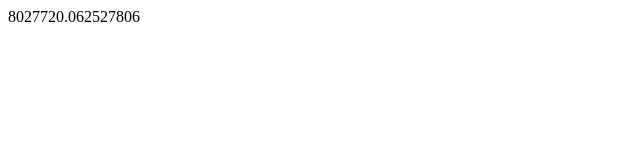
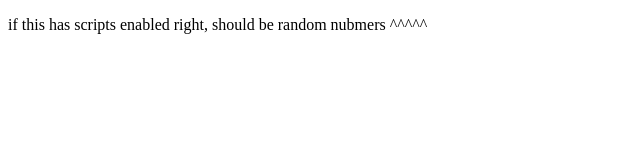
Before and after one commit to 1-1-1-1-1-1/1-1-1-1-1-1.github.io, a plain HTML site: page index.html in a window 1280 px wide. Shown: the whole page, without its empty margins (0-640 px from the left). Drawn offline with Linux system fonts and the light colour scheme.

Commit message:
Update index.html

```diff
--- a/index.html
+++ b/index.html
@@ -1,6 +1,11 @@
 <!DOCTYPE html>
 <html>
   <body>
+
+    <p class='test'>
+
+    </p>
+    if this has scripts enabled right, should be random nubmers ^^^^^
       <script>
-         window.setInterval(function(){document.body.innerHTML = Math.random()*10e6},500);
+         window.setInterval(function(){document.getElementByClassName('test')[0].innerText = Math.random()*10e6},500);
       </script>
```
